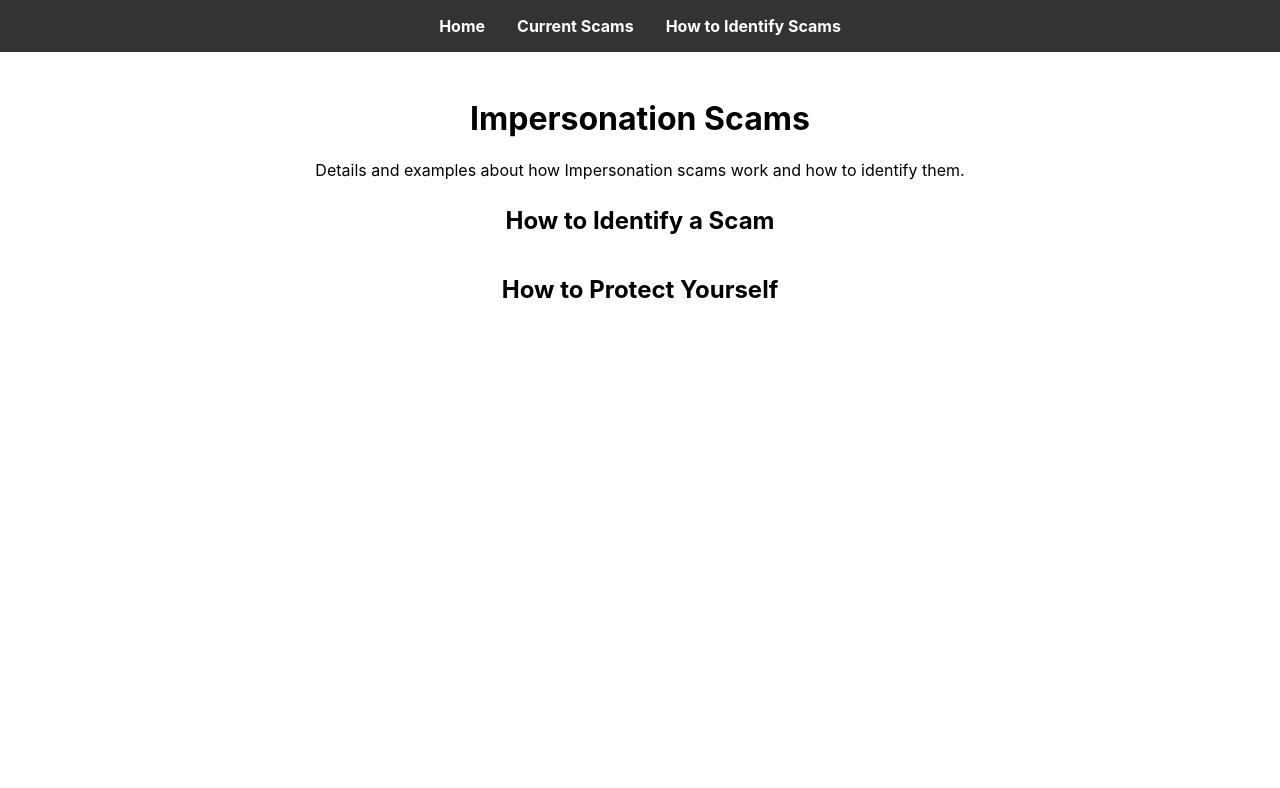
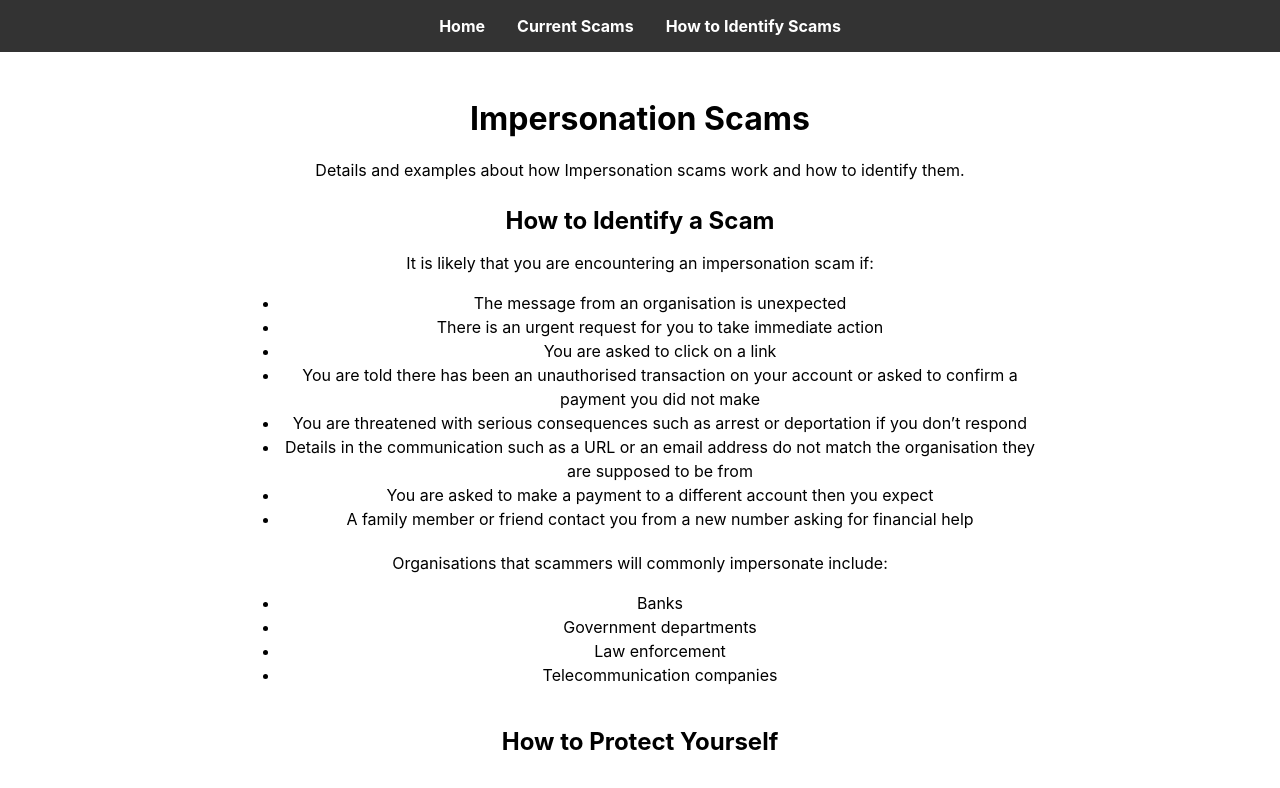
Before and after one commit to YQiZhu/ScamGuard, a React (Create React App) app in the folder scamguard_react/: page /impersonation-scams in a window 1280 px wide. Shown: the top 788 px of the page. Built offline with nearby package versions, Linux system fonts and the light colour scheme.

Commit message:
Added identifying scams content to remaining pages

```diff
--- a/scamguard_react/src/IdentifyScams/ImpersonationScams.js
+++ b/scamguard_react/src/IdentifyScams/ImpersonationScams.js
@@ -11,6 +11,26 @@ function ImpersonationScams() {
             <section className="scam-identification">
                 <h3>How to Identify a Scam</h3>
                 <p>
+                    It is likely that you are encountering an impersonation scam if:
+                    <ul>
+                      <li>The message from an organisation is unexpected</li>
+                      <li>There is an urgent request for you to take immediate action</li>
+                      <li>You are asked to click on a link</li>
+                      <li>You are told there has been an unauthorised transaction on your account or asked to confirm a payment you did not make</li>
+                      <li>You are threatened with serious consequences such as arrest or deportation if you don’t respond</li>
+                      <li>Details in the communication such as a URL or an email address do not match the organisation they are supposed to be from</li>
+                      <li>You are asked to make a payment to a different account then you expect</li>
+                      <li>A family member or friend contact you from a new number asking for financial help</li>
+                    </ul>
+                </p>
+                <p>
+                    Organisations that scammers will commonly impersonate include:
+                    <ul>
+                      <li>Banks</li>
+                      <li>Government departments</li>
+                      <li>Law enforcement</li>
+                      <li>Telecommunication companies</li>
+                    </ul>
                 </p>
             </section>
 
--- a/scamguard_react/src/IdentifyScams/JobScams.js
+++ b/scamguard_react/src/IdentifyScams/JobScams.js
@@ -13,8 +13,17 @@ function JobScams() {
             <section className="scam-identification">
                 <h3>How to Identify a Scam</h3>
                 <p>
+                    It is likely that you are encountering a job scam if:
+                    <ul>
+                      <li>The job offer is made through an unsolicited message</li>
+                      <li>You are told you can earn a high income with little effort while working from home</li>
+                      <li>The hiring process is very quick with no interview and without asking for references</li>
+                      <li>Personal information such as bank account details are requested before you are hired</li>
+                      <li>You are required to pay a recruitment fee or pay for training materials</li>
+                      <li>The job requires you to enrol new recruits</li>
+                      <li>You are told to top up an account with your own money to complete your job</li>
+                    </ul>
                 </p>
-                {/* Add more content or components specific to identifying scams */}
             </section>
 
             {/* How to Protect Yourself Section */}
--- a/scamguard_react/src/IdentifyScams/ProductAndServiceScams.js
+++ b/scamguard_react/src/IdentifyScams/ProductAndServiceScams.js
@@ -11,6 +11,15 @@ function ProductAndServiceScams() {
             <section className="scam-identification">
                 <h3>How to Identify a Scam</h3>
                 <p>
+                    It is likely that you are encountering a product and service scam if:
+                    <ul>
+                      <li>Items are offered at extremely low prices</li>
+                      <li>The website does not include terms and conditions, an ABN or a privacy policy</li>
+                      <li>They require an unusual payment method such as gift cards, crypto currency or PayPal’s family and friends option</li>
+                      <li>You receive an invoice for something you haven’t purchased</li>
+                      <li>A buyer sends a payment which is more than the agreed price and asks you to refund the amount they overpaid</li>
+                      <li>The details of an account holder don’t match the person or business you think you’re paying</li>
+                    </ul>
                 </p>
             </section>
 
```
